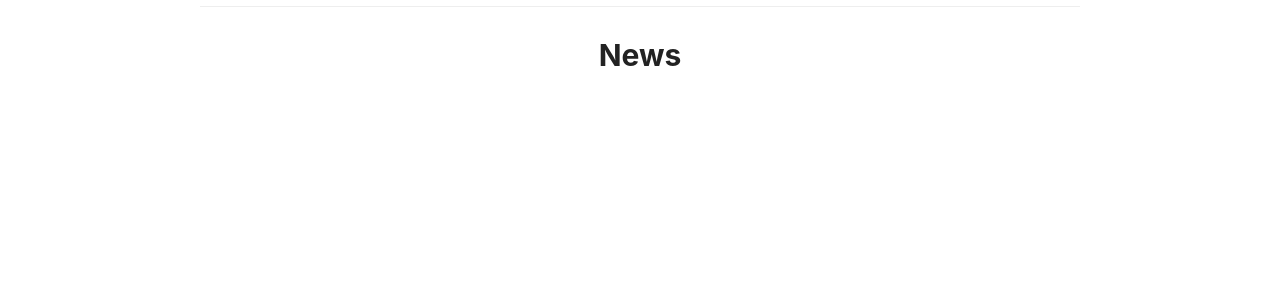
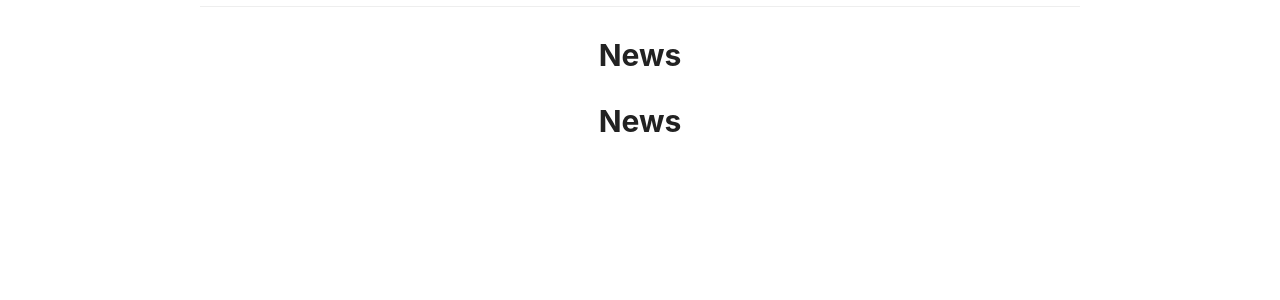
Before and after one commit to OpenIntelligencePlatform/OpenIntelligencePlatform.github.io, a Jekyll site: the page built from _pages/news.md, in a window 1280 px wide. Shown: the part 157-457 px from the top of the page. Built offline with Jekyll 4.4.1, drawn with Linux system fonts in a browser that asks for light colours; our own code applies the rules of GitHub Pages for plain Markdown files.

Commit message:
Update news.md

```diff
--- a/_pages/news.md
+++ b/_pages/news.md
@@ -1 +1,7 @@
-<h1>News</h1>
+---
+layout: page
+title: News
+permalink: /news/
+---
+
+# News
```
